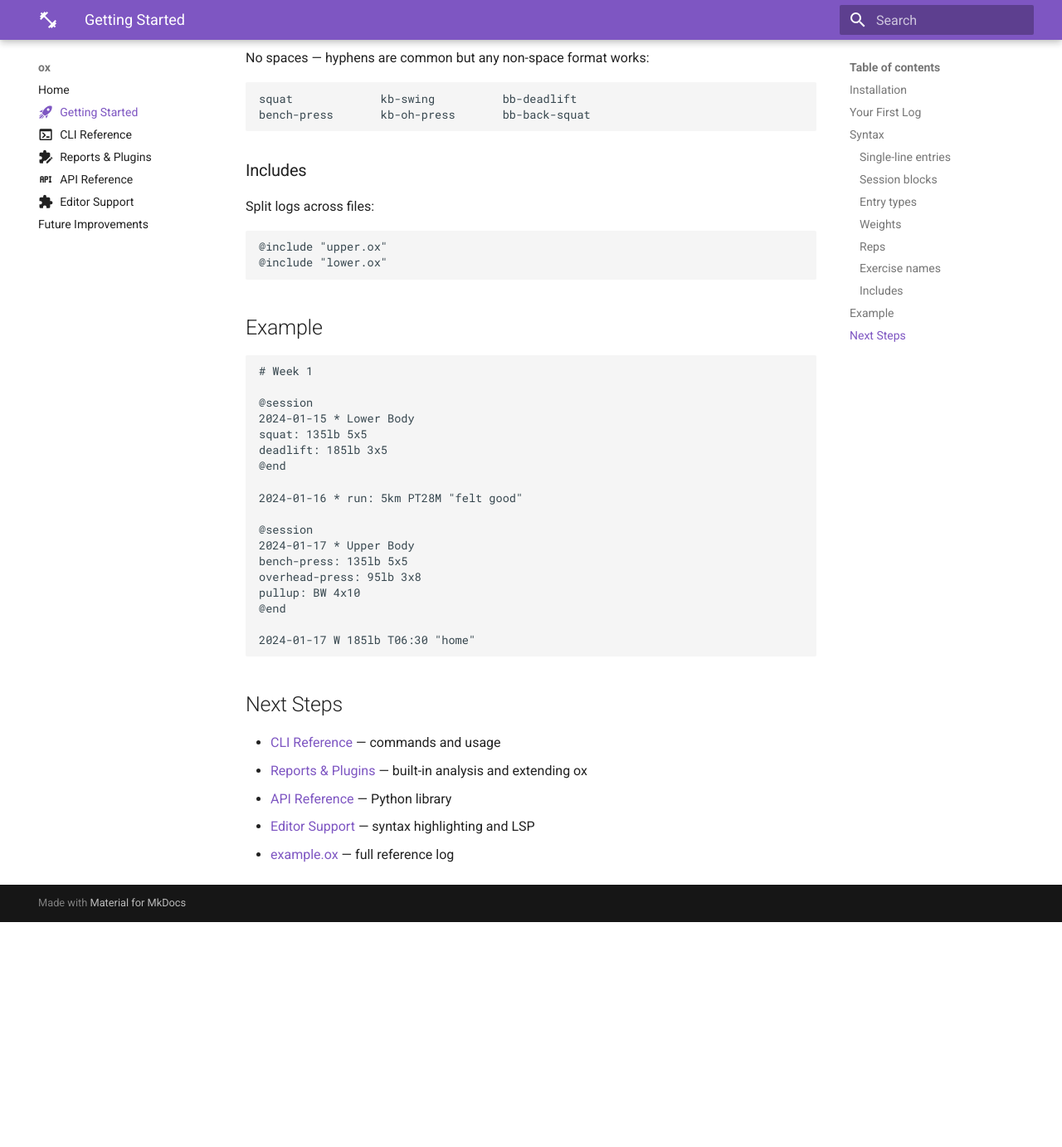
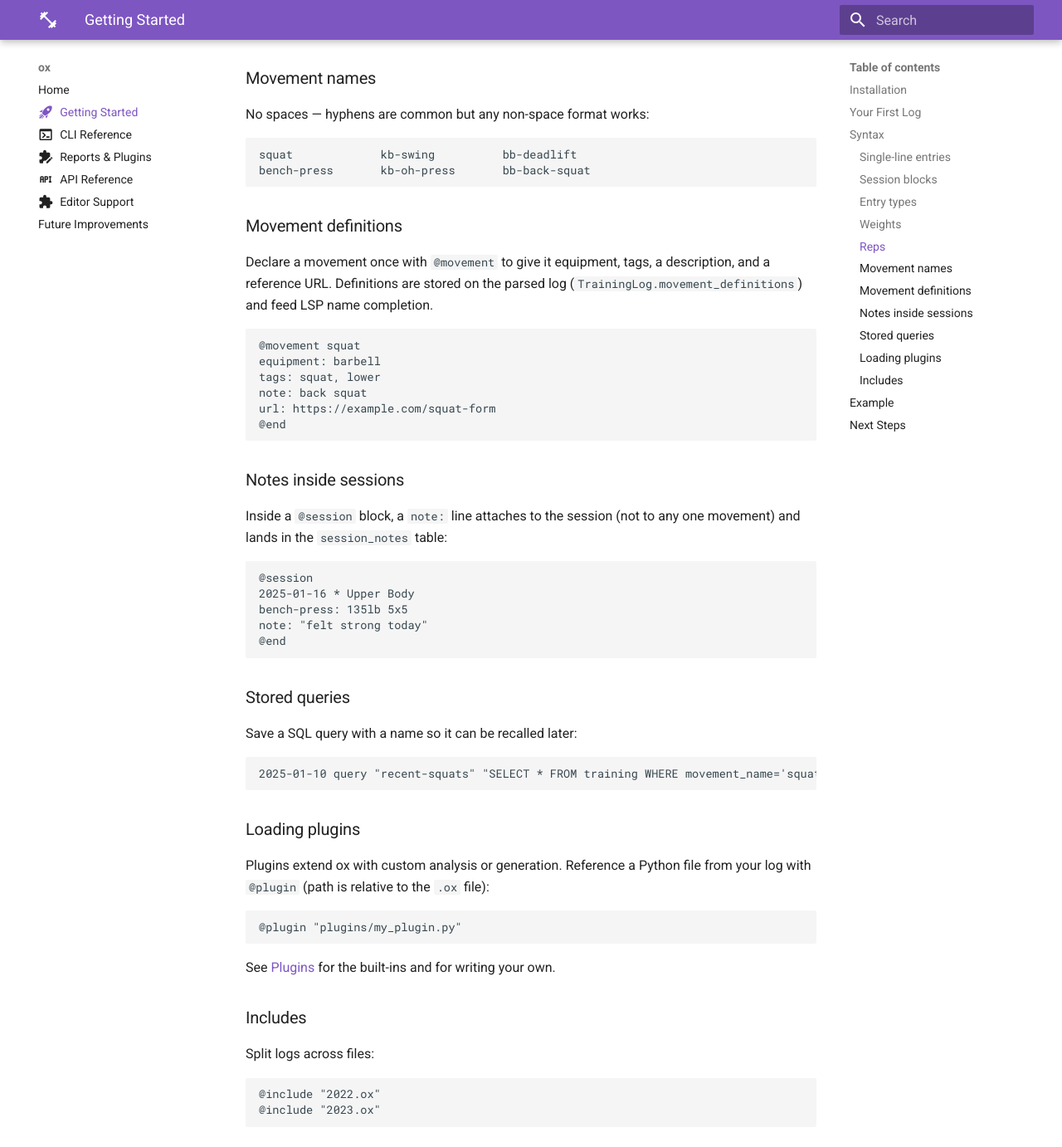
Before and after one commit to konnerhorton/ox, an MkDocs documentation site: the page built from docs/getting-started.md, in a window 1280 px wide and 1400 px high, scrolled down 1635 px. Shown: the top 1382 px of the window at 83% size. Built offline with MkDocs 1.6.1 and Material for MkDocs 9.7.7, drawn with Linux system fonts in a browser that asks for light colours; before the commit the page ends 2746 px from its top, so only the background shows below that; some of the changed text lies outside the part shown.

Commit message:
Update docs for recent changes

````diff
--- a/docs/getting-started.md
+++ b/docs/getting-started.md
@@ -63,18 +63,20 @@ note: "felt strong today"
 24kg              kilograms
 BW                bodyweight
 24kg+32kg         combined (two bells)
-135lb/155lb/175lb progressive (per-set)
+135/155/175lb progressive (per-set)
 ```
+
+Any [pint](https://pint.readthedocs.io/)-compatible mass unit works (`g`, `oz`, `stone`, `grain`, …); `lb` and `kg` are just the common cases.
 
 ### Reps
 
 ```
-5x5               5 sets of 5 reps
+5x3               5 sets of 3 reps
 5/3/1             3 sets with different reps
 10/8/6/4/2        pyramid
 ```
 
-### Exercise names
+### Movement names
 
 No spaces — hyphens are common but any non-space format works:
 
@@ -83,13 +85,56 @@ squat             kb-swing          bb-deadlift
 bench-press       kb-oh-press       bb-back-squat
 ```
 
+### Movement definitions
+
+Declare a movement once with `@movement` to give it equipment, tags, a description, and a reference URL. Definitions are stored on the parsed log (`TrainingLog.movement_definitions`) and feed LSP name completion.
+
+```
+@movement squat
+equipment: barbell
+tags: squat, lower
+note: back squat
+url: https://example.com/squat-form
+@end
+```
+
+### Notes inside sessions
+
+Inside a `@session` block, a `note:` line attaches to the session (not to any one movement) and lands in the `session_notes` table:
+
+```
+@session
+2025-01-16 * Upper Body
+bench-press: 135lb 5x5
+note: "felt strong today"
+@end
+```
+
+### Stored queries
+
+Save a SQL query with a name so it can be recalled later:
+
+```
+2025-01-10 query "recent-squats" "SELECT * FROM training WHERE movement_name='squat' ORDER BY date DESC LIMIT 10"
+```
+
+### Loading plugins
+
+Plugins extend ox with custom analysis or generation. Reference a Python file from your log with `@plugin` (path is relative to the `.ox` file):
+
+```
+@plugin "plugins/my_plugin.py"
+```
+
+See [Plugins](plugins.md) for the built-ins and for writing your own.
+
 ### Includes
 
 Split logs across files:
 
 ```
-@include "upper.ox"
-@include "lower.ox"
+@include "2022.ox"
+@include "2023.ox"
 ```
 
 ## Example
@@ -122,3 +167,4 @@ pullup: BW 4x10
 - [API Reference](api-reference.md) — Python library
 - [Editor Support](editor-support.md) — syntax highlighting and LSP
 - [example.ox](https://github.com/konnerhorton/ox/blob/main/examples/example.ox) — full reference log
+- [advanced.ox](https://github.com/konnerhorton/ox/blob/main/examples/advanced.ox) — 8 weeks of training with sRPE tracking
--- a/docs/plugins.md
+++ b/docs/plugins.md
@@ -19,7 +19,7 @@ ox> run volume -m deadlift --bin monthly --unit kg
 
 | Param | Default | Options |
 |---|---|---|
-| `-m/--movement` | *required* | exercise name |
+| `-m/--movement` | *required* | movement name |
 | `-b/--bin` | `weekly` | `daily`, `weekly`, `weekly-num`, `monthly` |
 | `-u/--unit` | `lb` | any mass unit |
 
@@ -34,7 +34,7 @@ ox> run e1rm -m squat --formula epley --output plot
 
 | Param | Default | Options |
 |---|---|---|
-| `-m/--movement` | *required* | exercise name |
+| `-m/--movement` | *required* | movement name |
 | `-f/--formula` | `brzycki` | `brzycki`, `epley` |
 | `-u/--unit` | `lb` | any mass unit |
 | `-o/--output` | `table` | `table`, `plot` |
````
Also changed, not shown: README.md (+15 -5 lines), docs/api-reference.md (+47 -0 lines), docs/editor-support.md (+5 -3 lines), docs/future.md (+20 -25 lines).
